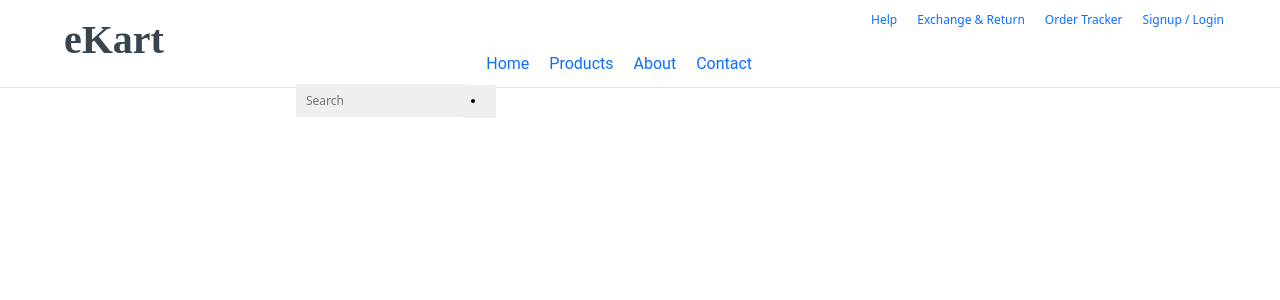
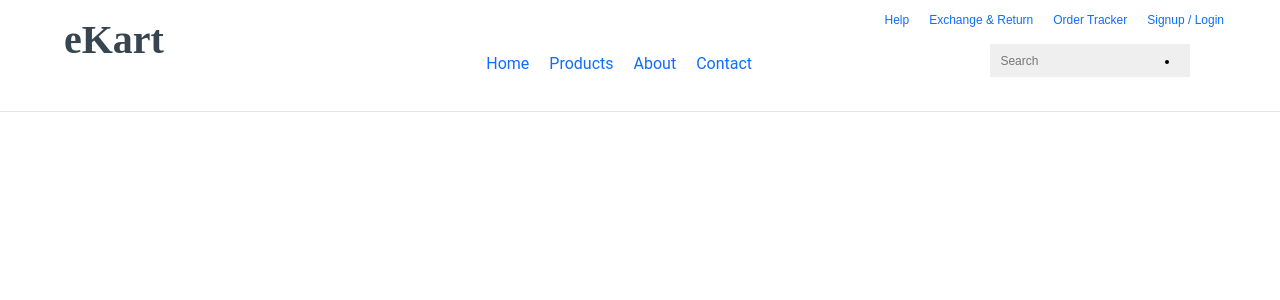
Before and after one commit to beattris/Ng-Store, an Angular app: page / in a window 1280 px wide. Shown: the top 300 px of the page. Built offline with nearby package versions, Linux system fonts and the light colour scheme.

Commit message:
modified the navigation menu

```diff
--- a/src/app/header/header.component.css
+++ b/src/app/header/header.component.css
@@ -1,6 +1,20 @@
+/* .ekart--header{
+  display: flex;
+  justify-content: space-between;
+  align-items: center;
+  vertical-align: middle;
+  width: 100%;
+  height: 11vh;
+}
+
+.ekart--header--nav{
+
+} */
+
+
 .ekart--header {
   width: 100%;
-  height: 11vh;
+  height: 14vh;
   display: flex;
   flex-wrap: wrap;
   border-bottom: #e5e4e2 1.5px solid;
@@ -29,7 +43,7 @@
   padding-right: 30px;
 }
 
-.ekart--bottom-bar {
+.ekart--bottom--bar {
   display: flex;
 }
 
--- a/src/app/header/header.component.ts
+++ b/src/app/header/header.component.ts
@@ -6,4 +6,4 @@ import { Component } from '@angular/core';
   styleUrls: ['./header.component.css']
 })
 
-export class HeaderComponent {}
+export class HeaderComponent { }
--- a/src/styles.css
+++ b/src/styles.css
@@ -1 +1,13 @@
 /* You can add global styles to this file, and also import other style files */
+
+/* Montserrat */
+/* concert one */
+
+* {
+  margin: 0px;
+  padding: 0px;
+  box-sizing: border-box;
+}
+body{
+    font-family: 'Montserrat', sans-serif;
+}
```
